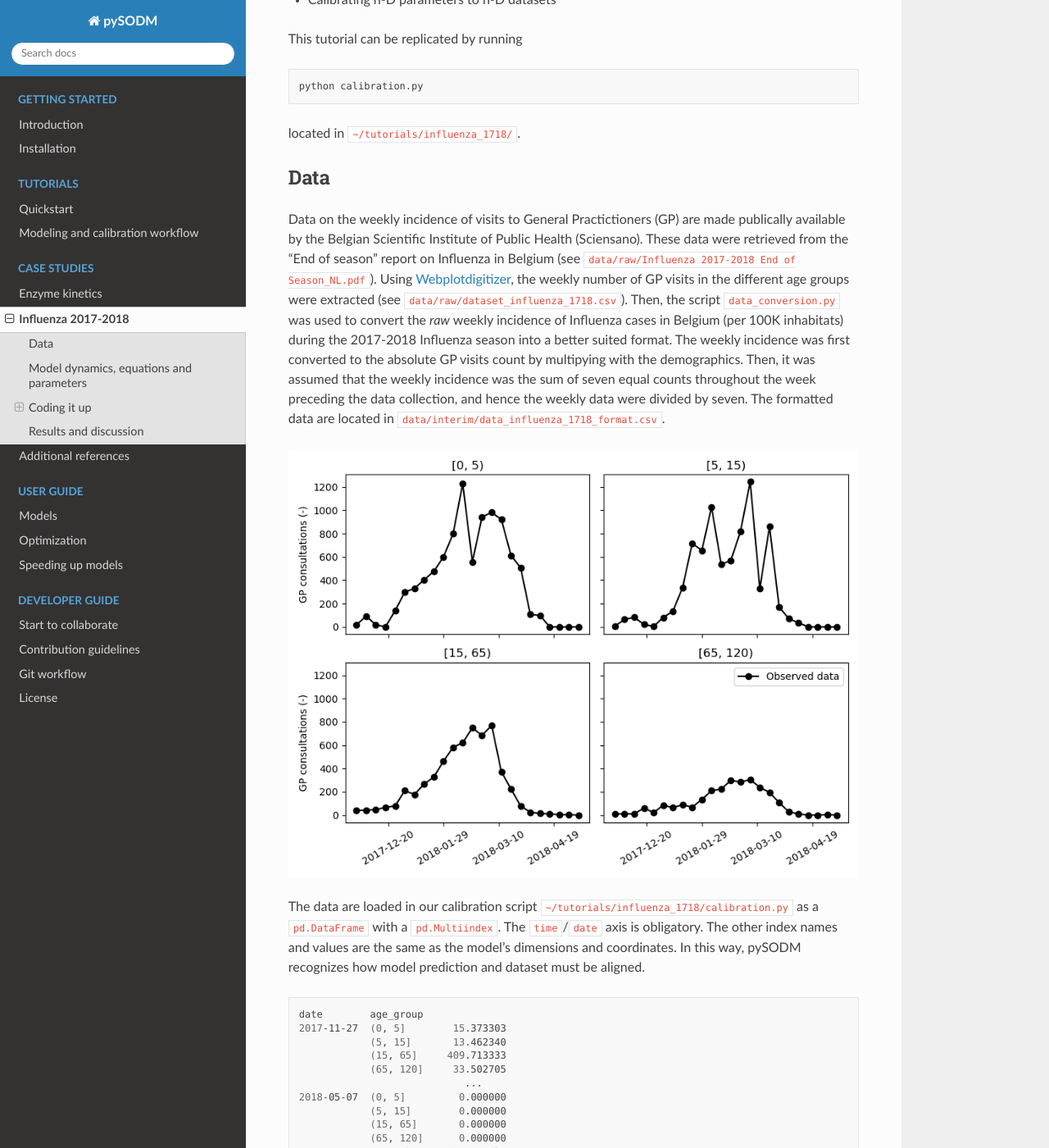
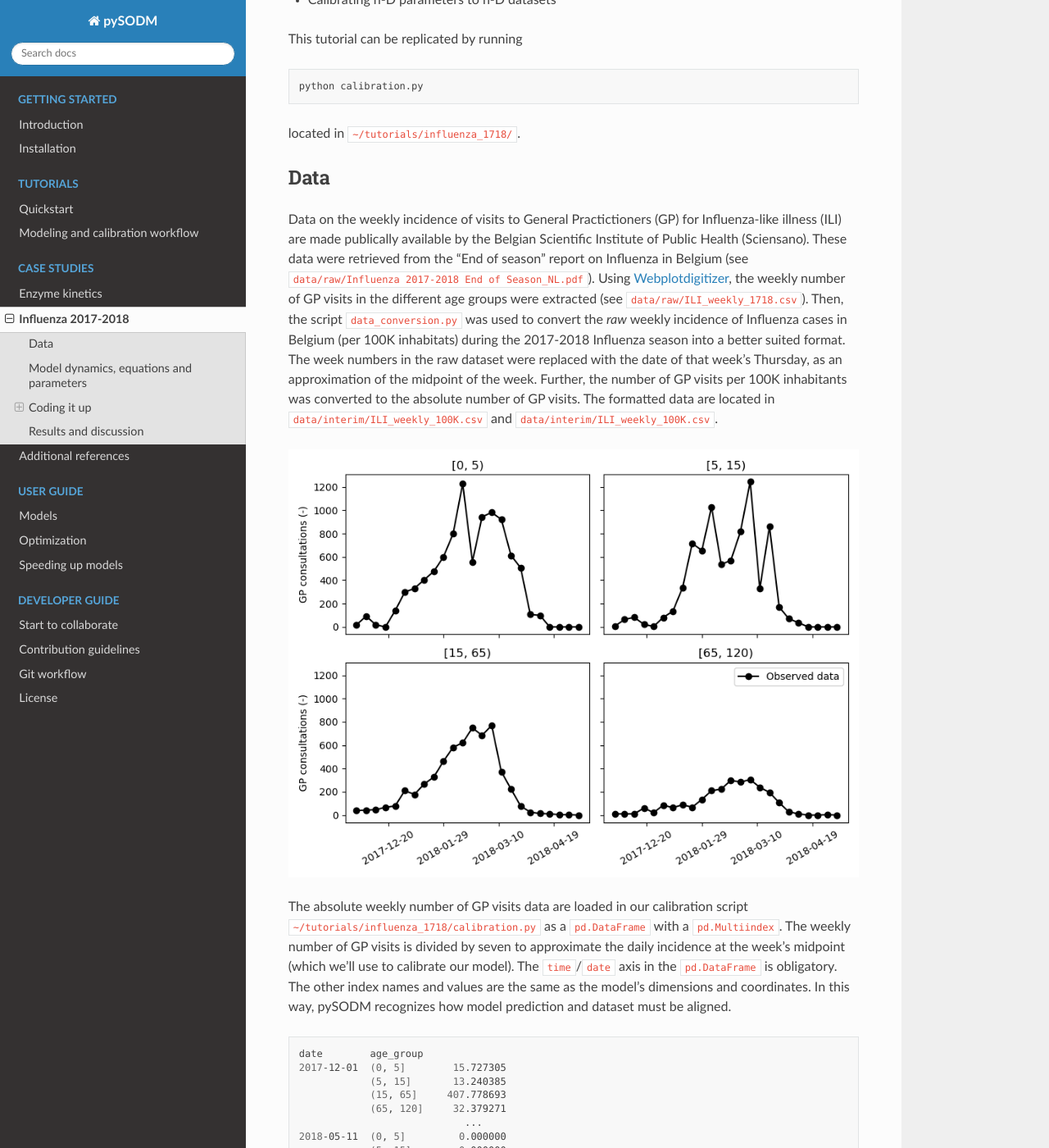
Before and after one commit to twallema/pySODM, a Sphinx documentation site: the page built from docs/influenza_1718.md, in a window 1280 px wide and 1400 px high, scrolled down 593 px. Shown: the whole window at 82% size. Built offline with Sphinx 7.4.7 and the Read the Docs theme 2.0.0, drawn with Linux system fonts in a browser that asks for light colours.

Commit message:
update the docs

````diff
--- a/docs/influenza_1718.md
+++ b/docs/influenza_1718.md
@@ -15,20 +15,20 @@ located in `~/tutorials/influenza_1718/`.
 
 ## Data
 
-Data on the weekly incidence of visits to General Practictioners (GP) are made publically available by the Belgian Scientific Institute of Public Health (Sciensano). These data were retrieved from the "End of season" report on Influenza in Belgium (see `data/raw/Influenza 2017-2018 End of Season_NL.pdf`). Using [Webplotdigitizer](https://automeris.io/WebPlotDigitizer/), the weekly number of GP visits in the different age groups were extracted (see `data/raw/dataset_influenza_1718.csv`). Then, the script `data_conversion.py` was used to convert the *raw* weekly incidence of Influenza cases in Belgium (per 100K inhabitats) during the 2017-2018 Influenza season into a better suited format. The weekly incidence was first converted to the absolute GP visits count by multipying with the demographics. Then, it was assumed that the weekly incidence was the sum of seven equal counts throughout the week preceding the data collection, and hence the weekly data were divided by seven. The formatted data are located in `data/interim/data_influenza_1718_format.csv`.
+Data on the weekly incidence of visits to General Practictioners (GP) for Influenza-like illness (ILI) are made publically available by the Belgian Scientific Institute of Public Health (Sciensano). These data were retrieved from the "End of season" report on Influenza in Belgium (see `data/raw/Influenza 2017-2018 End of Season_NL.pdf`). Using [Webplotdigitizer](https://automeris.io/WebPlotDigitizer/), the weekly number of GP visits in the different age groups were extracted (see `data/raw/ILI_weekly_1718.csv`). Then, the script `data_conversion.py` was used to convert the *raw* weekly incidence of Influenza cases in Belgium (per 100K inhabitats) during the 2017-2018 Influenza season into a better suited format. The week numbers in the raw dataset were replaced with the date of that week's Thursday, as an approximation of the midpoint of the week. Further, the number of GP visits per 100K inhabitants was converted to the absolute number of GP visits. The formatted data are located in `data/interim/ILI_weekly_100K.csv` and `data/interim/ILI_weekly_100K.csv`.
 
 ![data](/_static/figs/influenza_1718/data.png)
 
-The data are loaded in our calibration script `~/tutorials/influenza_1718/calibration.py` as a `pd.DataFrame` with a `pd.Multiindex`. The `time`/`date` axis is obligatory. The other index names and values are the same as the model's dimensions and coordinates. In this way, pySODM recognizes how model prediction and dataset must be aligned.
+The absolute weekly number of GP visits data are loaded in our calibration script `~/tutorials/influenza_1718/calibration.py` as a `pd.DataFrame` with a `pd.Multiindex`. The weekly number of GP visits is divided by seven to approximate the daily incidence at the week's midpoint (which we'll use to calibrate our model). The `time`/`date` axis in the `pd.DataFrame` is obligatory. The other index names and values are the same as the model's dimensions and coordinates. In this way, pySODM recognizes how model prediction and dataset must be aligned.
 
 ```bash
 date        age_group
-2017-11-27  (0, 5]        15.373303
-            (5, 15]       13.462340
-            (15, 65]     409.713333
-            (65, 120]     33.502705
+2017-12-01  (0, 5]        15.727305
+            (5, 15]       13.240385
+            (15, 65]     407.778693
+            (65, 120]     32.379271
                             ...
-2018-05-07  (0, 5]         0.000000
+2018-05-11  (0, 5]         0.000000
             (5, 15]        0.000000
             (15, 65]       0.000000
             (65, 120]      0.000000
````
